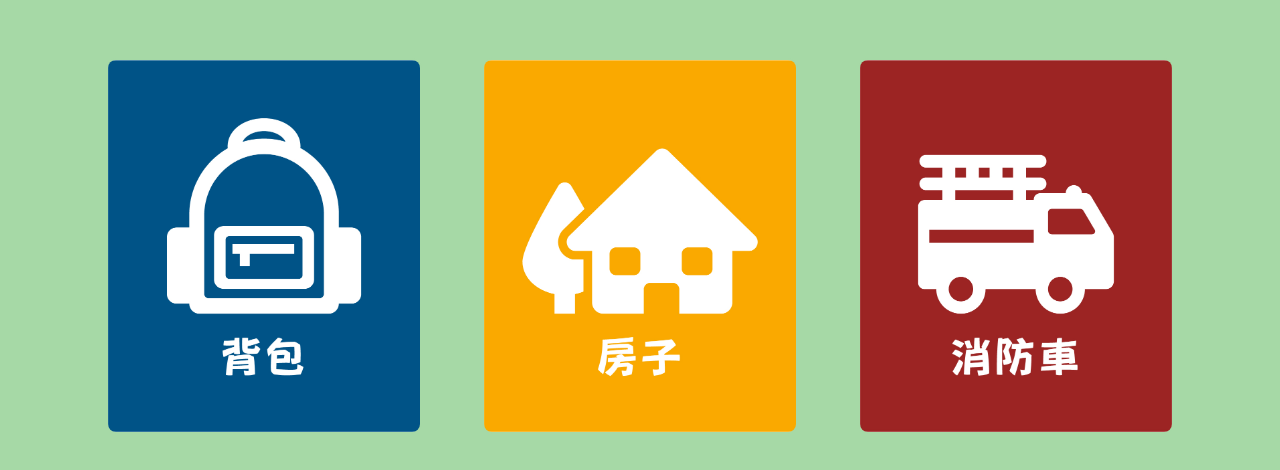
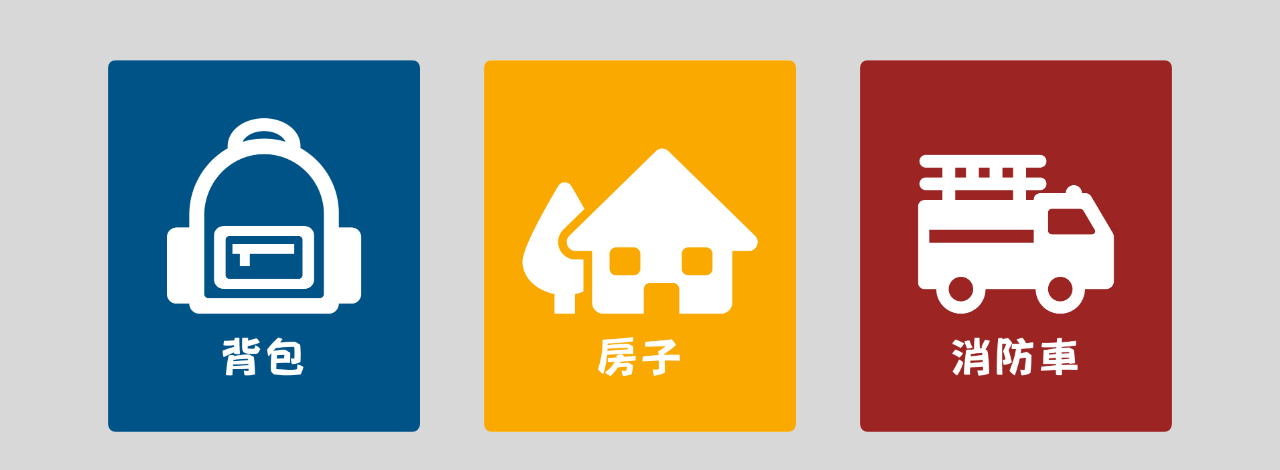
Before and after one commit to u06zj6/3dmodelviewer, a plain HTML site: page index.html in a window 1280 px wide. Shown: the part 154-624 px from the top of the page. Drawn offline with Linux system fonts and the light colour scheme.

Commit message:
Add files via upload

```diff
--- a/index.html
+++ b/index.html
@@ -9,7 +9,7 @@
       font-family: sans-serif;
       margin: 0;
       padding: 0;
-      background: #a6d9a6;
+      background: #D8D8D8;
     }
     .page {
       display: none;
@@ -34,14 +34,14 @@
     height: 372px;
     object-fit: cover;
     border-radius: 10px;
-    border: 2px solid rgb(166,217,166);
+    border: 2px solid rgb(216, 216, 216);
     cursor: pointer;
     transition: transform 0.2s, box-shadow 0.2s;
     }
 
     .image-button:hover {
     transform: scale(1.05);
-    box-shadow: 0 4px 12px #a6d9a6;
+    box-shadow: 0 4px 12px #D8D8D8;
     }
     button {
       margin-top: 20px;
@@ -66,9 +66,9 @@
   <!-- Page 1: 首頁 -->
   <div id="page1" class="page active">
     <div class="image-buttons">
-      <img src="car.png" alt="Car" class="image-button" onclick="goToPage(2)">
-      <img src="house.png" alt="House" class="image-button" onclick="goToPage(3)">
-      <img src="bag.png" alt="Bag" class="image-button" onclick="goToPage(4)">
+      <img src="image/car.png" alt="Car" class="image-button" onclick="goToPage(2)">
+      <img src="image/house.png" alt="House" class="image-button" onclick="goToPage(3)">
+      <img src="image/bag.png" alt="Bag" class="image-button" onclick="goToPage(4)">
     </div>
   </div>
 
```
Also changed, not shown: image/bag.png (added), image/car.png (added), image/house.png (added).
